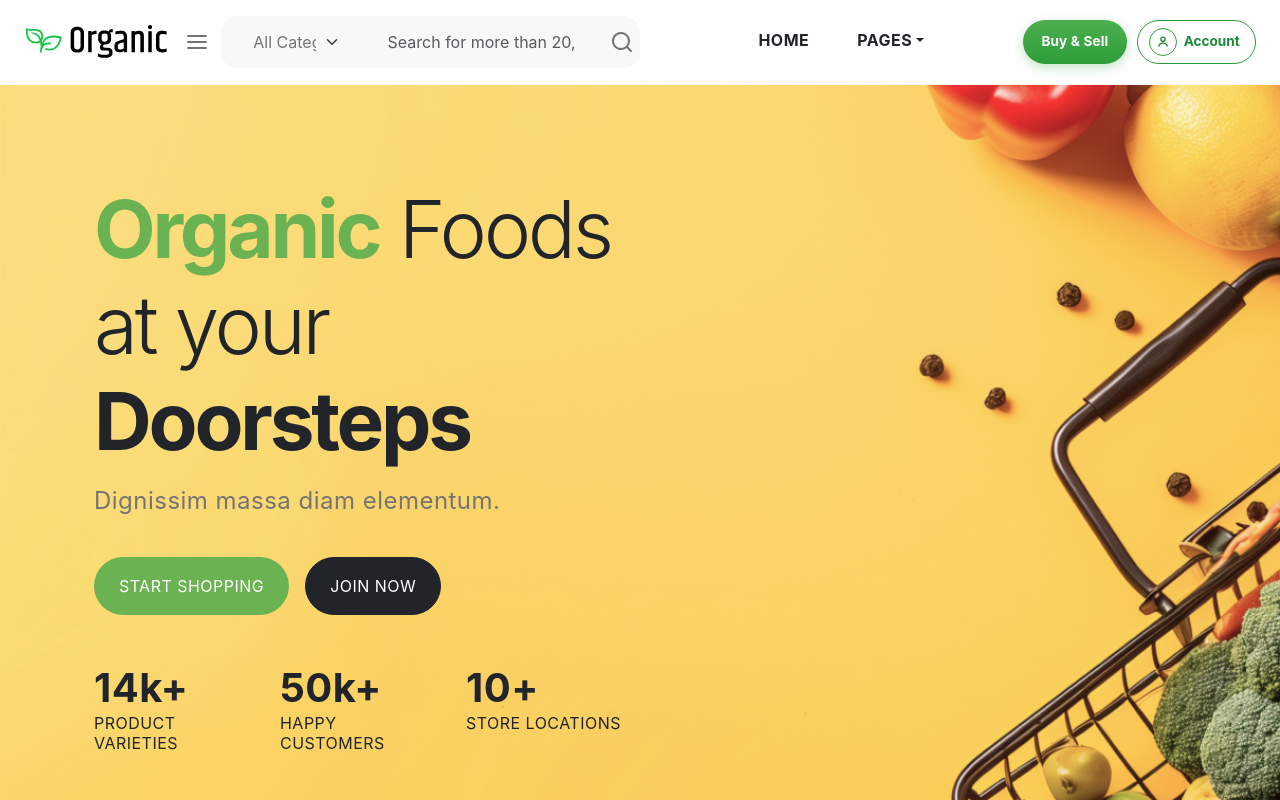
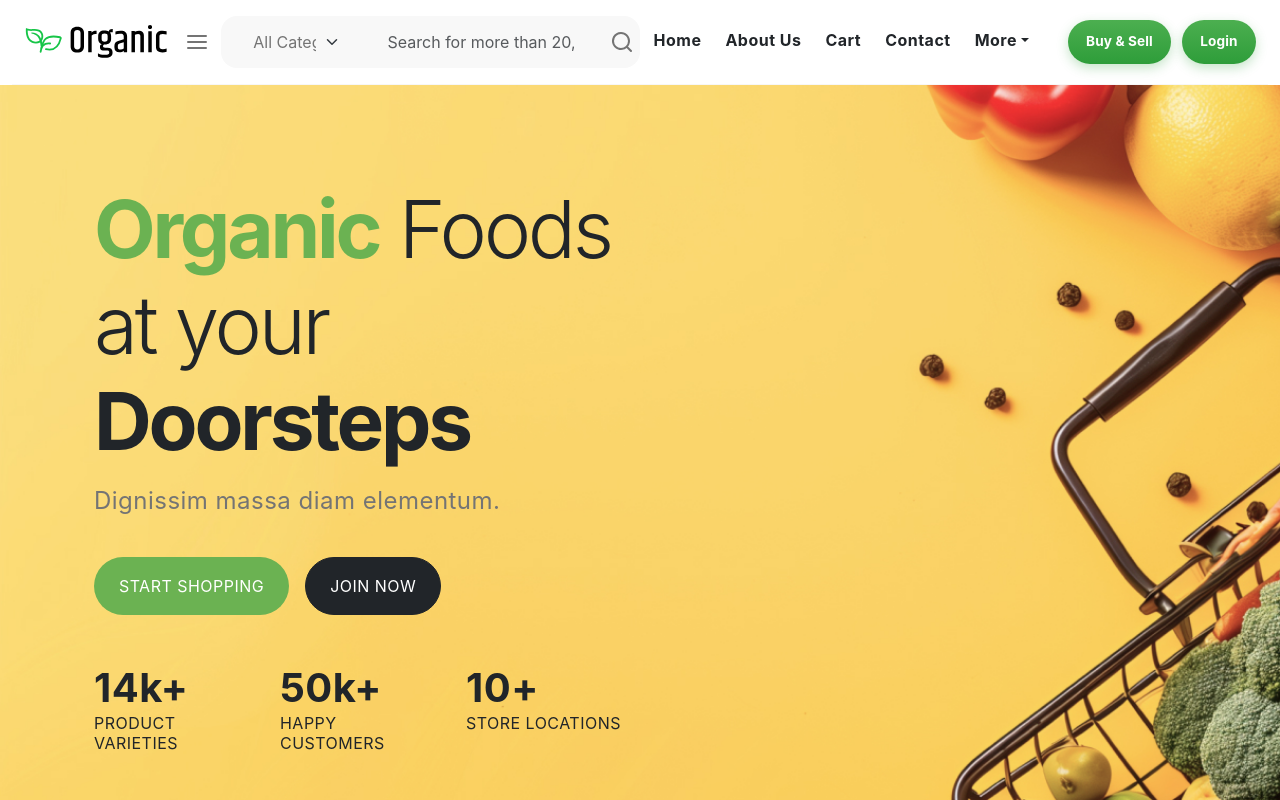
Before and after one commit to developermanishpatidar/true_kisan_bazar, a React (Create React App) app: page / in a window 1280 px wide. Shown: the top 800 px of the page. Built offline with nearby package versions, Linux system fonts and the light colour scheme.

Commit message:
add page in header and business type in login page

```diff
--- a/src/CommonComponents/Header.js
+++ b/src/CommonComponents/Header.js
@@ -596,12 +596,21 @@ const Header = () => {
             </div>
 
             <div className="col-lg-4">
-                <ul className="navbar-nav list-unstyled d-flex flex-row gap-3 gap-lg-5 justify-content-center flex-wrap align-items-center mb-0 fw-bold text-uppercase text-dark">
+                <ul className="navbar-nav list-unstyled d-flex flex-row gap-3 gap-lg-4 justify-content-center flex-wrap align-items-center mb-0 fw-bold text-dark">
                 <li className="nav-item active">
                     <Link to="#" className="nav-link">Home</Link>
                 </li>
+                <li className="nav-item">
+                    <Link to="#" className="nav-link">About Us</Link>
+                </li>
+                <li className="nav-item">
+                    <Link to="#" className="nav-link" data-bs-toggle="offcanvas" data-bs-target="#offcanvasCart" aria-controls="offcanvasCart">Cart</Link>
+                </li>
+                <li className="nav-item">
+                    <Link to="#" className="nav-link">Contact</Link>
+                </li>
                 <li className="nav-item dropdown">
-                    <Link className="nav-link dropdown-toggle pe-3" role="button" id="pages" data-bs-toggle="dropdown" aria-expanded="false">Pages</Link>
+                    <Link className="nav-link dropdown-toggle pe-3" role="button" id="pages" data-bs-toggle="dropdown" aria-expanded="false">More</Link>
                     <ul className="dropdown-menu border-0 p-3 rounded-0 shadow" aria-labelledby="pages">
                     <li><Link to="#" className="dropdown-item">About Us </Link></li>
                     <li><Link to="#" className="dropdown-item">Shop </Link></li>
@@ -642,7 +651,8 @@ const Header = () => {
               <div className="col-sm-8 col-lg-2 d-flex gap-5 align-items-center justify-content-center justify-content-sm-end">
                 <div className="tkb-header-actions">
                   <Link to="/enquiry" className="tkb-btn-buy-sell">Buy &amp; Sell</Link>
-                  <div className="tkb-account-wrap">
+                  <Link to="/login" className="tkb-btn-buy-sell">Login</Link>
+                  {/* <div className="tkb-account-wrap">
                     <button type="button" className="tkb-btn-account" id="accountMenuToggle" aria-expanded="false" aria-controls="accountPopup">
                       <span className="tkb-btn-account-icon" aria-hidden="true">
                         <svg width="16" height="16" viewBox="0 0 24 24" fill="none" stroke="currentColor" stroke-width="2">
@@ -691,7 +701,7 @@ const Header = () => {
                         </div>
                       </div>
                     </div>
-                  </div>
+                  </div> */}
                 </div>
               </div>
               <div className="tkb-account-backdrop" id="accountPopupBackdrop"></div>
--- a/src/Components/Login.js
+++ b/src/Components/Login.js
@@ -49,10 +49,16 @@ const Login = () => {
                     <select id="countrySelect" className="tkb-login-select" name="country">
                     <option value="IN" selected>🇮🇳 India</option>
                     <option value="US">🇺🇸 United States</option>
-                    <option value="AE">🇦🇪 United Arab Emirates</option>
+                    <option value="UAE">u🇦🇪 United Arab Emirates</option>
                     </select>
                 </div>
-
+                <div className="tkb-login-field">
+                    <label for="businessSelect">Business Type</label>
+                    <select id="businessSelect" className="tkb-login-select" name="business">
+                    <option value="seller" selected>Seller</option>
+                    <option value="buyer">Buyer</option>
+                    </select>
+                </div>
                 <div className="tkb-login-phone-row">
                     <span aria-hidden="true">🇮🇳</span>
                     <span className="tkb-login-dial">+91</span>
```
